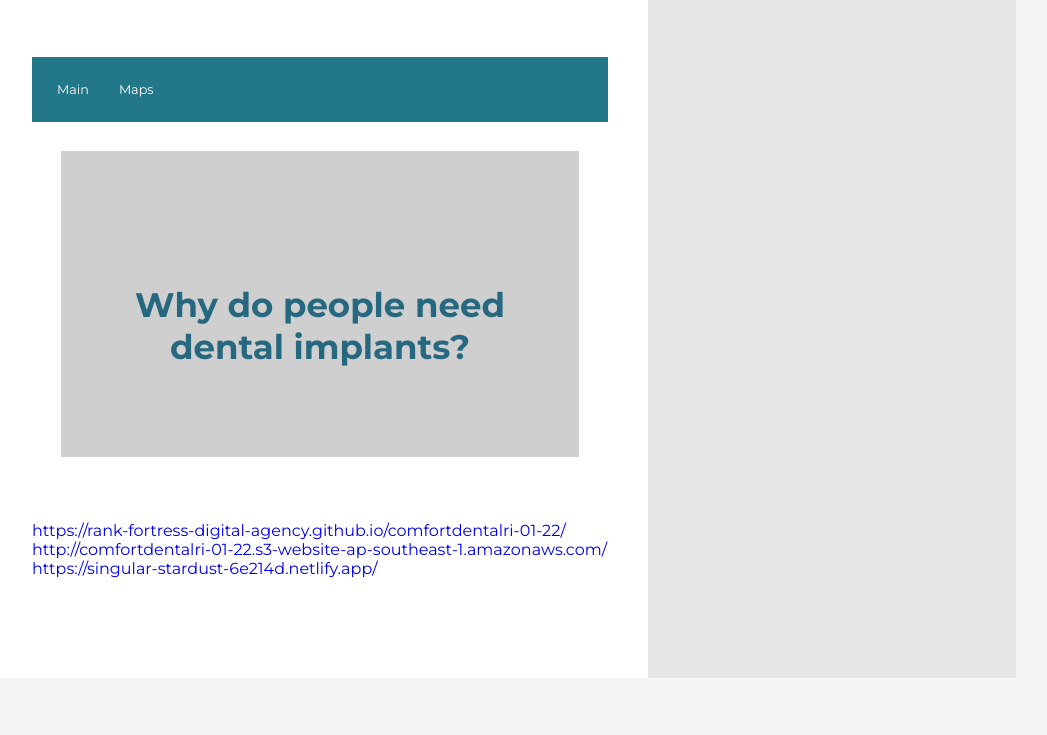
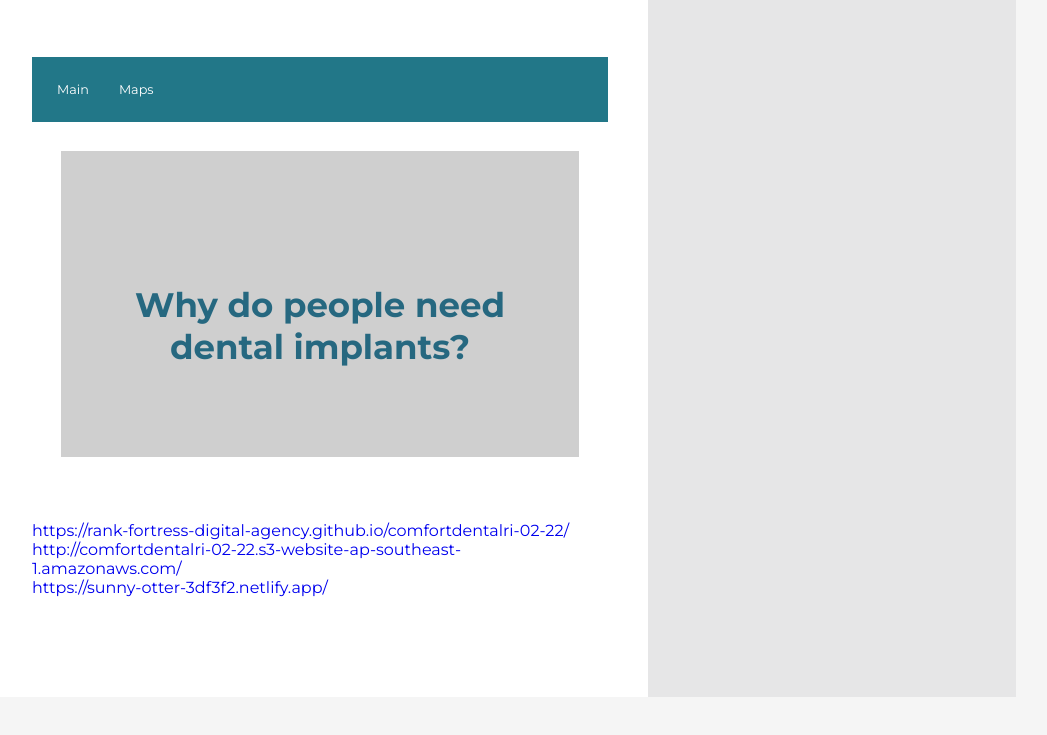
Before and after one commit to Rank-Fortress-Digital-Agency/comfortdentalri-02-22, a plain HTML site: page index.html in a window 1280 px wide. Shown: the part 7205-7940 px from the top of the page, without its empty margins (136-1183 px from the left). Drawn offline with Linux system fonts and the light colour scheme.

Commit message:
Add files via upload

```diff
--- a/index.html
+++ b/index.html
@@ -296,11 +296,11 @@ img {
 
       <section>
           <a target="_bLank"
-              href="https://rank-fortress-digital-agency.github.io/comfortdentalri-01-22/">https://rank-fortress-digital-agency.github.io/comfortdentalri-01-22/</a><br>
+              href="https://rank-fortress-digital-agency.github.io/comfortdentalri-02-22/">https://rank-fortress-digital-agency.github.io/comfortdentalri-02-22/</a><br>
           <a target="_bLank"
-              href="http://comfortdentalri-01-22.s3-website-ap-southeast-1.amazonaws.com/">http://comfortdentalri-01-22.s3-website-ap-southeast-1.amazonaws.com/</a><br>
+              href="http://comfortdentalri-02-22.s3-website-ap-southeast-1.amazonaws.com/">http://comfortdentalri-02-22.s3-website-ap-southeast-1.amazonaws.com/</a><br>
           <a target="_bLank"
-              href="https://singular-stardust-6e214d.netlify.app/">https://singular-stardust-6e214d.netlify.app/</a>
+              href="https://sunny-otter-3df3f2.netlify.app/">https://sunny-otter-3df3f2.netlify.app/</a>
       </section>
 
     </div>
```
